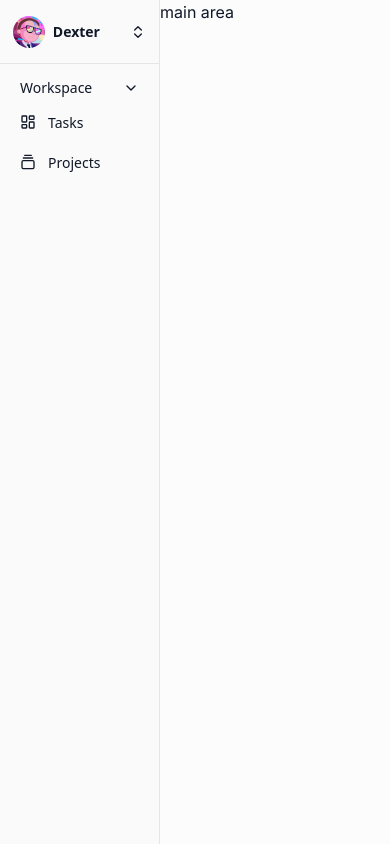
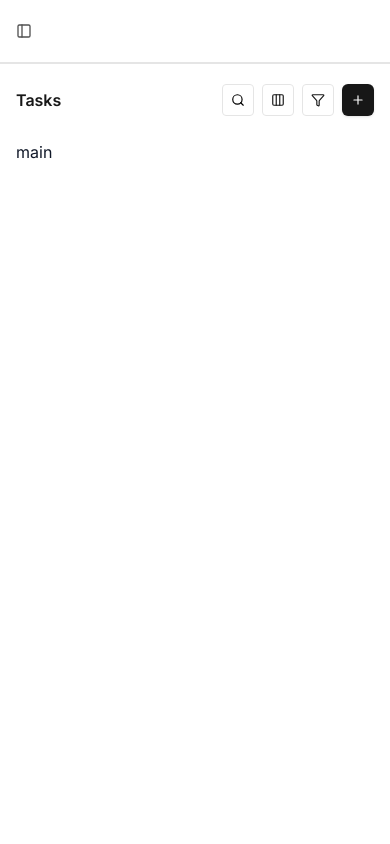
Before and after one commit to MandiraDatta/intenshala-ToDo, a Next.js app in the folder frontend/: page /dashboard in a window 390 px wide. Built offline with nearby package versions, Linux system fonts and the light colour scheme.

Commit message:
feat: add responsive dashboard layout with toggleable sidebar and TaskHeader component

```diff
--- a/frontend/app/dashboard/page.tsx
+++ b/frontend/app/dashboard/page.tsx
@@ -1,15 +1,68 @@
+"use client";
+
 import Sidebar from "@/components/sidebar";
+import TaskHeader from "@/components/taskHeader";
+import { PanelLeft } from "lucide-react";
+import { useEffect, useState } from "react";
 
 export default function Dashboard() {
-    return (
-        <div className="min-h-screen flex">
+  const [isSidebarOpen, setSidebarOpen] = useState(true);
 
-        {/*sidebar*/}
+  useEffect(() => {
+    const mediaQuery = window.matchMedia("(max-width:767px)");
+
+    const handleResize = () => {
+      setSidebarOpen(!mediaQuery.matches);
+    };
+
+    handleResize();
+
+    mediaQuery.addEventListener("change", handleResize);
+
+    return () => {
+      mediaQuery.removeEventListener("change", handleResize);
+    };
+  }, []);
+
+  return (
+    <div className="min-h-screen flex bg-white">
+      {/* Sidebar Container */}
+      <div
+        className={`overflow-hidden transition-all duration-300 ease-in-out ${
+          isSidebarOpen
+            ? "w-[10rem] sm:w-[12rem] md:w-[14rem] lg:w-[16rem]"
+            : "w-0"
+        }`}
+      >
         <Sidebar />
-           {/*main content*/}
-           <main className="flex-1 min-w-0 ">
-            main area
-           </main>
+      </div>
+
+      {/* Main Content Area */}
+      <main className="flex flex-col flex-1 min-w-0">
+        {/* Navbar Header */}
+        <header className="w-full h-[4rem] border-b-2 border-[#E5E5E5] bg-white px-4 sm:px-6 flex items-center justify-between shrink-0">
+          <button
+            onClick={() => setSidebarOpen(!isSidebarOpen)}
+            className="-ml-2 w-8 h-8 flex items-center justify-center rounded-md hover:bg-neutral-100 transition-colors cursor-pointer text-neutral-600 focus:outline-none"
+            title="Toggle Sidebar"
+          >
+            <PanelLeft className="w-4 h-4" />
+          </button>
+        </header>
+
+        {/* Main Page Content */}
+        <div className="flex-1 overflow-y-auto px-4 sm:px-6 py-4">
+          <div className="h-full w-full gap-5 flex flex-col">
+            {/* Tasks Header Component */}
+            <TaskHeader />
+
+            {/* Main Content */}
+            <div className="w-[60rem] h-[34.875rem] gap-4">
+              main
+            </div>
+          </div>
         </div>
-    );
+      </main>
+    </div>
+  );
 }
--- a/frontend/components/sidebar.tsx
+++ b/frontend/components/sidebar.tsx
@@ -1,11 +1,10 @@
 "use client";
 import Image from "next/image";
-import {useState} from "react";
-import { ChevronDownIcon, ChevronsUpDown, LayoutDashboard ,GalleryVerticalEnd} from "lucide-react";
+import { useState } from "react";
+import { ChevronDownIcon, ChevronsUpDown, LayoutDashboard, GalleryVerticalEnd } from "lucide-react";
 
-export default function Sidebar()
-{
-const [isOpen,setIsOpen]=useState(true);
+export default function Sidebar() {
+  const [isOpen, setIsOpen] = useState(true);
 
   return (
     <aside
@@ -16,80 +15,78 @@ const [isOpen,setIsOpen]=useState(true);
         lg:w-[16rem]
         min-h-screen
         shrink-0
-        border-r border-neutral-200
+        border-r-2 border-[#E5E5E5]
         bg-[#FAFAFA]
         flex flex-col
       "
     >
       {/* Header */}
-      <div className="w-full h-[4rem] border-b border-neutral-200 flex items-center p-2">
-        <div className="w-full flex items-center gap-2 p-[0.3rem] min-w-0 hover:bg-[#F5F5F5] transition-colors">
-
+      <div className="w-full h-[4rem] flex items-center p-2 border-b border-transparent">
+        <div className="w-full flex items-center gap-2 px-3 py-1.5 min-w-0 hover:bg-[#F5F5F5] transition-colors rounded-xl cursor-pointer">
           {/* Avatar */}
-          <div className="w-8 h-8 shrink-0  bg-[#FFFFFF] rounded-2xl">
+          <div className="w-8 h-8 shrink-0 bg-[#FFFFFF] rounded-2xl overflow-hidden">
             <Image src="/Pasted image.png" alt="Avatar" width={32} height={32} className="rounded-2xl" />
           </div>
 
           {/* Name */}
-          <div className="min-w-0 flex-1 font-sans font-bold text-sm leading-none truncate">
+          <div className="min-w-0 flex-1 font-sans font-bold text-sm leading-none truncate text-neutral-800">
             Dexter
           </div>
 
-          {/* Profile dropdown */}
-          <div className="w-4 h-4 shrink-0">
-            <ChevronsUpDown className="w-4 h-4" />
+          {/* Profile dropdown icon */}
+          <div className="w-4 h-4 shrink-0 flex items-center justify-center">
+            <ChevronsUpDown className="w-4 h-4 text-neutral-600" />
           </div>
-
         </div>
       </div>
 
       {/* Sidebar Content */}
       <div className="w-full flex flex-col p-2">
-
         {/* Workspace Selector */}
         <div className="w-full h-8 flex items-center px-3">
-
           {/* Workspace text */}
-          <div className="flex-1 min-w-0 font-sans font-medium text-sm  truncate">
+          <div className="flex-1 min-w-0 font-sans font-medium text-sm truncate text-neutral-800">
             Workspace
           </div>
 
           {/* Dropdown icon */}
-
-          <button  onClick={() => setIsOpen(!isOpen)} className="w-4 h-4 shrink-0 flex items-center justify-center">
-            <ChevronDownIcon className={`w-4 h-4 treansition-transform duration-300  ${isOpen ? 'rotate-0':"-rotate-180"}`} />
+          <button
+            onClick={() => setIsOpen(!isOpen)}
+            className="w-4 h-4 shrink-0 flex items-center justify-center cursor-pointer focus:outline-none"
+            aria-label="Toggle Workspace navigation"
+          >
+            <ChevronDownIcon
+              className={`w-4 h-4 text-neutral-600 transition-transform duration-300 ${
+                isOpen ? "rotate-0" : "-rotate-180"
+              }`}
+            />
           </button>
-
         </div>
 
         {/* Navigation */}
-        {
-          isOpen &&
-        <div className="w-full h-[4.5rem] flex flex-col gap-1">
-
+        {isOpen && (
+          <div className="w-full flex flex-col gap-1 mt-1">
             {/* Tasks */}
-          <div className="w-full h-9 gap-3 pt-2 pb-2 pl-3 pr-3  rounded-xl hover:bg-[#F5F5F5] transition-colors flex items-center">
-           <div className="relative w-4 h-4">
-             <LayoutDashboard className="w-4 h-4 top-0 left-0 absolute shrink-0" />
+            <div className="w-full h-9 gap-3 px-3 py-2 rounded-xl hover:bg-[#F5F5F5] transition-colors flex items-center cursor-pointer">
+              <div className="relative w-4 h-4 shrink-0 flex items-center justify-center">
+                <LayoutDashboard className="w-4 h-4 text-neutral-600" />
               </div>
               <div className="flex-1 min-w-0">
-              <span className="font-sans font-medium text-sm  truncate">Tasks</span>
+                <span className="font-sans font-medium text-sm truncate text-[#171717]">Tasks</span>
               </div>
             </div>
 
             {/* Projects */}
-          <div className="w-full h-9 gap-3 pt-2 pb-2 pl-3 pr-3  rounded-xl hover:bg-[#F5F5F5] transition-colors flex items-center">
-           <div className="relative w-4 h-4">
-             <GalleryVerticalEnd className="w-4 h-4 top-0 left-0 absolute shrink-0" />
+            <div className="w-full h-9 gap-3 px-3 py-2 rounded-xl hover:bg-[#F5F5F5] transition-colors flex items-center cursor-pointer">
+              <div className="relative w-4 h-4 shrink-0 flex items-center justify-center">
+                <GalleryVerticalEnd className="w-4 h-4 text-neutral-600" />
               </div>
               <div className="flex-1 min-w-0">
-              <span className="font-sans font-medium text-sm  truncate">Projects</span>
+                <span className="font-sans font-medium text-sm truncate text-[#171717]">Projects</span>
               </div>
             </div>
-
           </div>
-}
-
+        )}
       </div>
     </aside>
   );
--- /dev/null
+++ b/frontend/components/taskHeader.tsx
@@ -0,0 +1,60 @@
+"use client";
+
+import { Search, Columns3, Filter, Plus } from "lucide-react";
+
+export default function TaskHeader() {
+  return (
+    <div className="w-full flex items-center justify-between gap-4 py-1">
+      {/* Tasks Title */}
+      <h1 className="text-base font-semibold text-neutral-900">Tasks</h1>
+
+      {/* Action Buttons Group */}
+      <div className="flex items-center gap-2">
+        {/* Search Button */}
+        <button
+          className="w-8 h-8 gap-1.5 py-2 px-1.5 flex items-center justify-center border border-[#E5E5E5] rounded text-black hover:bg-neutral-100 transition-colors cursor-pointer focus:outline-none"
+          title="Search"
+        >
+          <Search className="w-[0.875rem] h-[0.875rem]" />
+        </button>
+
+        {/* Fields Button */}
+        <button
+          className="w-8 md:w-[4.875rem] h-8 px-2.5 flex items-center justify-center gap-1.5 border border-[#E5E5E5] rounded text-xs font-medium text-neutral-700 hover:bg-neutral-100 transition-colors cursor-pointer focus:outline-none"
+          title="Fields"
+        >
+          {/* Icon container */}
+          <span className="w-3.5 h-3.5 flex items-center justify-center shrink-0">
+            <Columns3 className="w-3.5 h-3.5 text-[#171717]" />
+          </span>
+
+          {/* Text container */}
+          <span className="hidden md:flex w-[2.125rem] h-4 items-center text-xs font-medium leading-4 text-[#171717]">
+            Fields
+          </span>
+        </button>
+
+        {/* Filter Button */}
+        <button
+          className="w-8 h-8 gap-1.5 py-2 px-1.5 rounded border border-[#E5E5E5] hover:bg-neutral-100 transition-colors cursor-pointer focus:outline-none flex items-center justify-center"
+          title="Filter"
+        >
+          <Filter className="w-3.5 h-3.5 text-[#171717]" />
+        </button>
+
+        {/* Add Task Button */}
+        <button
+          className="w-8 md:w-24 h-8 px-1.5 py-2 flex items-center justify-center gap-1 bg-neutral-900 hover:bg-neutral-800 text-white rounded-md text-xs font-medium transition-colors cursor-pointer focus:outline-none shadow-sm"
+          title="Add task"
+        >
+          <Plus className="w-3.5 h-3.5 shrink-0" />
+
+          {/* Text container */}
+          <span className="hidden md:flex font-sans font-medium text-xs leading-4 tracking-normal align-middle text-[#FAFAFA]">
+            Add Task
+          </span>
+        </button>
+      </div>
+    </div>
+  );
+}
```
Lines whose indentation alone changed are shown as unchanged.
